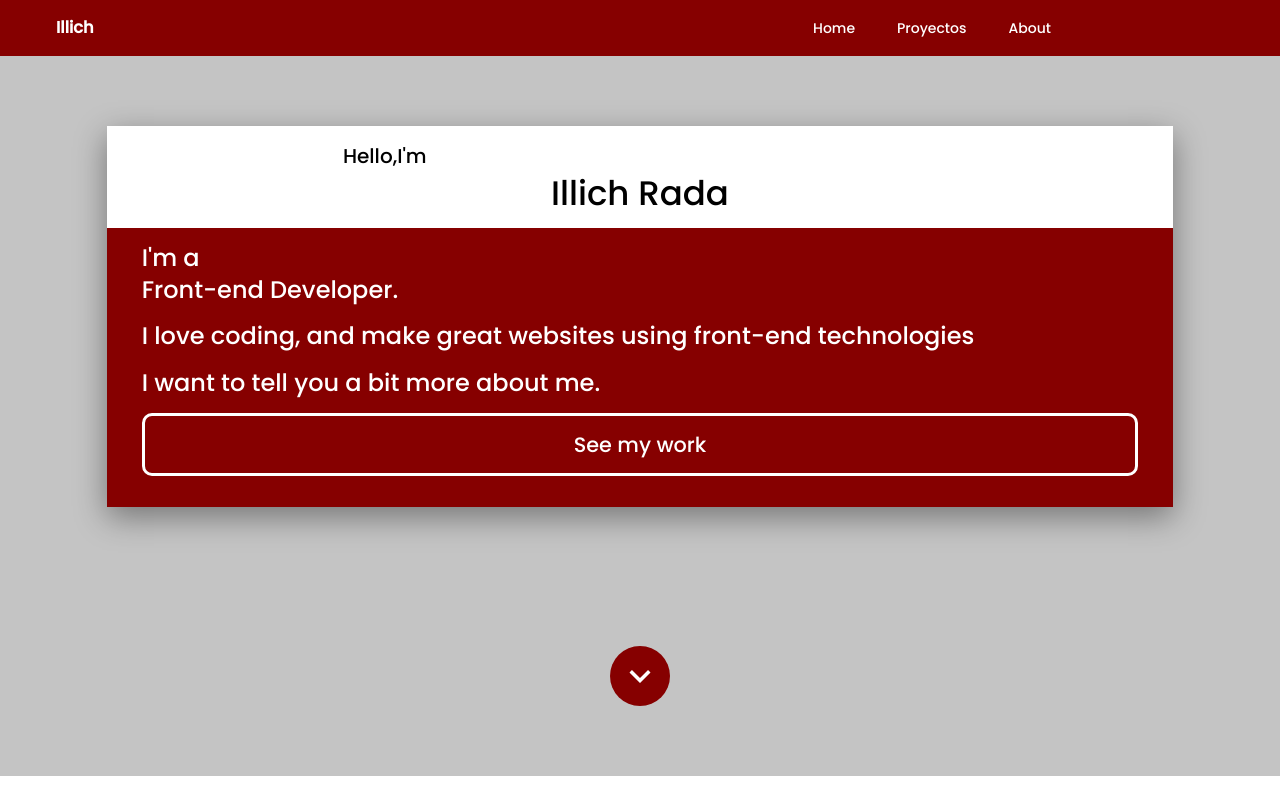
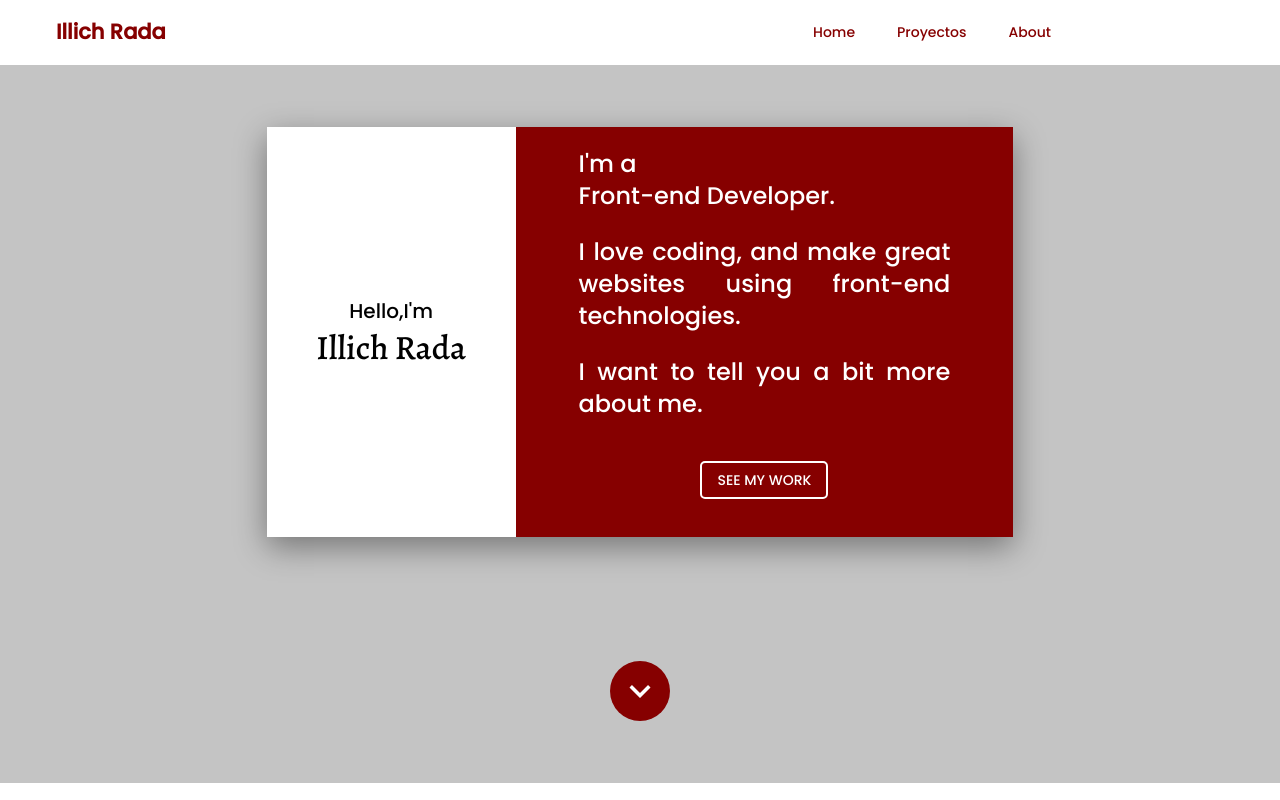
Before and after one commit to illich570/portafolio, a Next.js app: page / in a window 1280 px wide. Built offline with nearby package versions, Linux system fonts and the light colour scheme.

Commit message:
[ADD] added Desktop changes for breapoints size.

```diff
--- a/components/Navbar/Navbar.jsx
+++ b/components/Navbar/Navbar.jsx
@@ -5,11 +5,7 @@ import MenuIcon from '@material-ui/icons/Menu';
 import Hidden from '@material-ui/core/Hidden';
 import Drawer from '@material-ui/core/Drawer';
 
-
-// background-color: ${props => props.theme.palette.primary.main};
-
 const Navbar = withTheme(styled(Grid)`
-  background-color: ${props => props.theme.palette.primary.main};
   display: flex;
   flex-direction: row;
   justify-content: space-between;
@@ -18,14 +14,14 @@ const Navbar = withTheme(styled(Grid)`
   `
 )
 
-const LinksNavbar = styled.a`
-  color: white;
+const LinksNavbar = withTheme(styled.a`
+  color: ${props => props.theme.palette.primary.main};
   text-decoration: none;
   padding: 0 1.5em;
-`
-const HeaderTitle = styled.h3`
-  color: white;
-`;
+`)
+const HeaderTitle = withTheme(styled.h2`
+  color: ${props => props.theme.palette.primary.main};
+`)
 
 export default function Nav(){
   const [showSidebar,setShowSidebar] = useState(false);
@@ -40,7 +36,7 @@ export default function Nav(){
       alignItems="center"
       >
         <Grid item xs={6}>
-        <HeaderTitle>Illich</HeaderTitle>
+        <HeaderTitle>Illich Rada</HeaderTitle>
         </Grid>
 
         <Grid item xs={6} justify="center">
@@ -55,7 +51,7 @@ export default function Nav(){
           </Hidden>
           <Hidden smUp>
           <Grid direction="row" container justify="flex-end">
-            <IconButton style={{color: 'white'}} onClick={handleShowSidebar}>
+            <IconButton color="primary" onClick={handleShowSidebar}>
             <MenuIcon style={{ fontSize: '1.7em'}}/>
             </IconButton>
             </Grid>
--- a/components/ParallaxCard/ParallaxCard.jsx
+++ b/components/ParallaxCard/ParallaxCard.jsx
@@ -4,20 +4,20 @@ import { makeStyles } from '@material-ui/core/styles';
 import KeyboardArrowDownIcon from '@material-ui/icons/KeyboardArrowDown';
 const useStyles = makeStyles({
   button:{
-    padding: '0.5em 0',
     color: 'white',
-    border: '3px solid white',
-    textTransform: 'none',
-    fontSize: '1.3rem',
-    marginBottom: '0.8em',
-    borderRadius: '10px'
+    borderColor: 'white',
+    border: '2.5px solid',
+    borderRadius: '5px'
+  },
+  nameTitle:{
+    fontFamily: 'Alegreya'
   }
 });
 
 
 const ContainerParallax = styled(Grid)`
   background-color: #C4C4C4;
-  height: 90vh;
+  height: 89.8vh;
   width: 100%;
 `;
 
@@ -29,14 +29,31 @@ const RedSectionCard = withTheme(styled(Grid)`
   background-color: ${props => props.theme.palette.primary.main};
   color: white;
   padding: 1em 2.5em;
+  font-size: 1em;
+  display: flex;
+  justify-content: center;
+  flex-direction: column;
+  @media only screen and (min-width: 960px){
+    padding: 1.5em 4.5em;
+    min-height: 410px;
+  }
 `)
 
 const WhiteSectionCard = styled(Grid)`
   padding: 1em;
+  @media only screen and (min-width: 960px){
+    display: flex;
+    justify-content: center;
+    align-items: center;
+    flex-direction: column;
+  }
 `
 
 const ParagraphCard = styled(Typography)`
   margin-bottom: 0.6em !important;
+  @media only screen and (min-width: 960px){
+    margin-bottom: 1em !important;
+  }
 `;
 
 const CircleButton = withTheme(styled.div`
@@ -54,24 +71,30 @@ const ArrowButton = styled(KeyboardArrowDownIcon)`
   color: white;
 `
 
+const ContainerButton= styled(Grid)`
+  display: flex;
+  justify-content: center;
+  align-items: center;
+`
+
 
 export default function ParallaxCard(){
   const classes = useStyles();
   return(
     <ContainerParallax container item xs={12} justify="center" alignItems="center">
-      <CardParallax container item xs={10} justify="center">
-        <WhiteSectionCard item xs={7}>
+      <CardParallax container item xs={10} md={7} justify="center">
+        <WhiteSectionCard item xs={7} md={4}>
           <Typography  variant="h6">Hello,I'm </Typography>
-          <Typography align="center" variant="h4">Illich Rada</Typography>
+          <Typography align="center" variant="h4" className={classes.nameTitle}>Illich Rada</Typography>
         </WhiteSectionCard>
-        <RedSectionCard item xs={12} justify="center">
+        <RedSectionCard item xs={12} md={8}>
           <Typography variant="h5" align="justify">I'm a</Typography>
           <ParagraphCard variant="h5" align="justify">Front-end Developer.</ParagraphCard>
-          <ParagraphCard variant="h5" align="justify">I love coding, and make great websites using front-end technologies</ParagraphCard>
+          <ParagraphCard variant="h5" align="justify">I love coding, and make great websites using front-end technologies.</ParagraphCard>
           <ParagraphCard variant="h5" align="justify">I want to tell you a bit more about me.</ParagraphCard>
-          <Grid item xs={12} justify="center">
-            <Button className={classes.button} fullWidth variant="outlined" color="secondary">See my work</Button>
-          </Grid>
+          <ContainerButton item xs={12} justify="center">
+            <Button className={classes.button}  variant="outlined" color="secondary">See my work</Button>
+          </ContainerButton>
         </RedSectionCard>
       </CardParallax>
       <Grid container item xs={12} justify="center">
```
